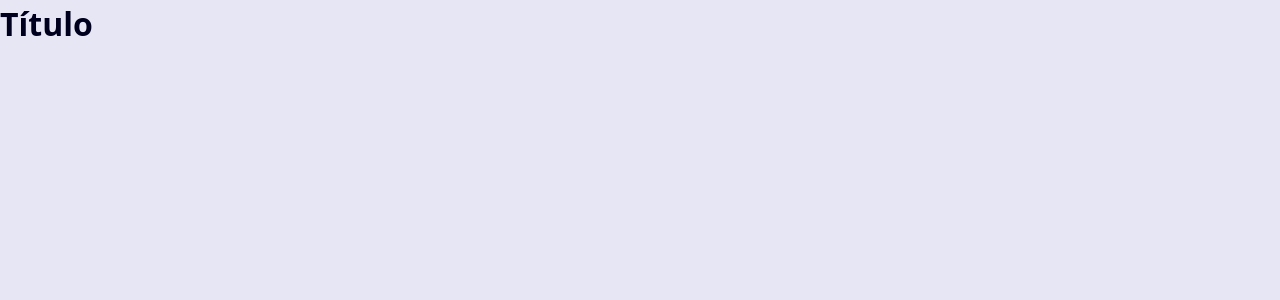
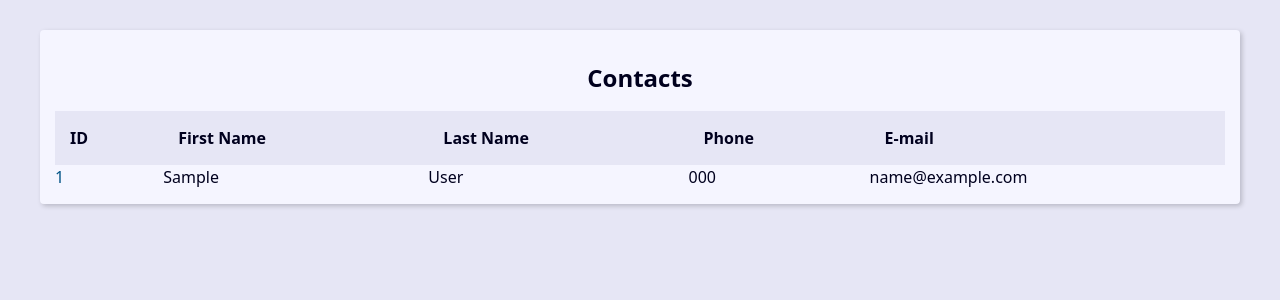
Before and after one commit to mfelipesilva/django-agenda, a Django app: page / in a window 1280 px wide. Before the commit the part shown is almost empty. Shown: the top 300 px of the page. Run offline with Django 5.2, Linux system fonts and the light colour scheme; tables that the repository leaves empty hold one stand-in row (values such as "Sample post").

Commit message:
Inserção da tabela de contatos na página inicial

```diff
--- a/base_templates/global/base.html
+++ b/base_templates/global/base.html
@@ -1,12 +1,15 @@
 {% load static %}<!DOCTYPE html>
 <html lang="en">
 <head>
-    <meta charset="UTF-8">
-    <meta name="viewport" content="width=device-width, initial-scale=1.0">
-    <title>Document</title>
-    <link rel='stylesheet' href='{% static "global/css/style.css" %}'>
+  <meta charset="UTF-8">
+  <meta http-equiv="X-UA-Compatible" content="IE=edge">
+  <meta name="viewport" content="width=device-width, initial-scale=1.0">
+  <title>Document</title>
+  <link rel="stylesheet" href="{% static 'global/css/style.css' %}">
 </head>
 <body>
-    <h1>Título</h1>
+  <main class="content">
+    {% block content %}{% endblock content %}
+  </main>
 </body>
 </html>
--- a/contact/templates/contact/index.html
+++ b/contact/templates/contact/index.html
@@ -1 +1,44 @@
 {% extends "global/base.html" %}
+
+{% block content %}
+    <div class="responsive-table">
+        <table class="contacts-table">
+            <caption class="table-caption">
+                Contacts
+            </caption>
+            <thead>
+                <tr class="table-row table-row-header">
+                    <th class="table-header">ID</th>
+                    <th class="table-header">First Name</th>
+                    <th class="table-header">Last Name</th>
+                    <th class="table-header">Phone</th>
+                    <th class="table-header">E-mail</th>
+                </tr>
+            </thead>
+
+            <tbody>
+                {% for contact in contacts %}
+                    <tr class="table-row">
+                        <td class="table-cell">
+                            <a href="#" class="table-link">
+                                {{contact.id}}
+                            </a>
+                        </td>
+                        <td class="table-cell">
+                            {{contact.first_name}}
+                        </td>
+                        <td class="table-cell">
+                            {{contact.last_name}}
+                        </td>
+                        <td class="table-cell">
+                            {{contact.phone}}
+                        </td>
+                        <td class="table-cell">
+                            {{contact.email}}
+                        </td>
+                    </tr>
+                {% endfor %}
+            </tbody>
+        </table>
+    </div>
+{% endblock content %}
--- a/contact/views/contact_views.py
+++ b/contact/views/contact_views.py
@@ -1,9 +1,17 @@
 from django.shortcuts import render
+from contact.models import Contact
 
 # A função que utilizar render é utilizada para
 # renderizar um template
 def index(request):
+    contacts = Contact.objects.filter(show=True).order_by('-id')
+
+    context = {
+        'contacts': contacts,
+    }
+
     return render(
         request,
-        'contact/index.html'
+        'contact/index.html',
+        context
     )
```
Also changed, not shown: 1 other file.
